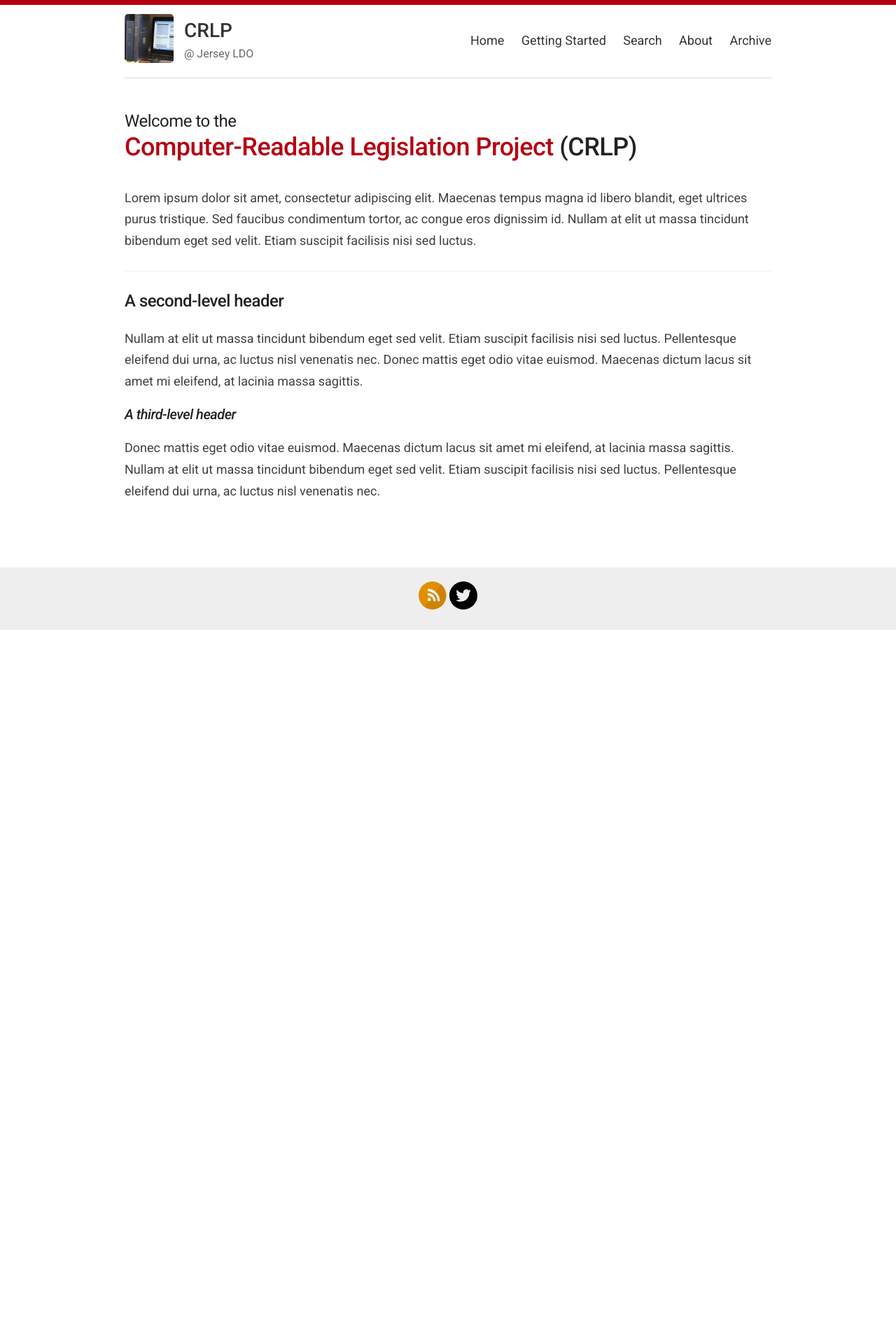
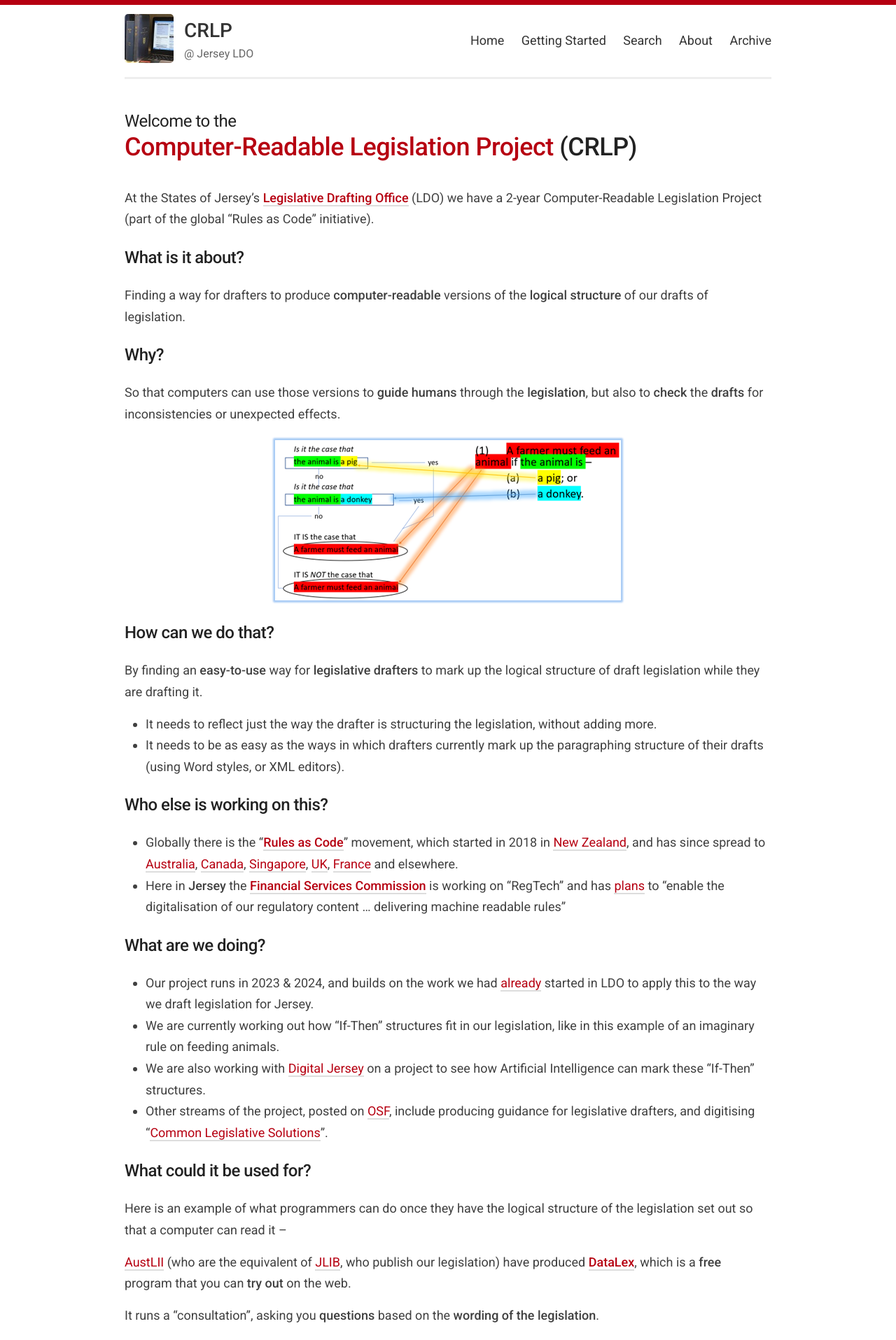
Before and after one commit to crlp-jerseyldo/crlp-jerseyldo.github.io, a Jekyll site: the page built from index.md, in a window 1280 px wide. Shown: the top 1915 px of the page at 70% size. Built offline with Jekyll 4.4.1, drawn with Linux system fonts in a browser that asks for light colours; our own code applies the rules of GitHub Pages for plain Markdown files; before the commit the page ends 901 px from its top, so only the background shows below that; some of the changed text lies outside the part shown.

Commit message:
Updated homepage

```diff
--- a/assets/style.scss
+++ b/assets/style.scss
@@ -253,9 +253,14 @@ img {
 }
 
 p > img {
+  max-width: 75%;
   text-align: center;
   display: block;
   margin: 0 auto;
+
+  @include mobile {
+    max-width: 100%
+  }
 }
 
 // Fixes images in popup boxes from Google Translate
--- a/index.md
+++ b/index.md
@@ -4,14 +4,51 @@ layout: default
 
 # <span>Welcome to the</span> <br><em>Computer-Readable Legislation Project</em> (CRLP)
 
-Lorem ipsum dolor sit amet, consectetur adipiscing elit. Maecenas tempus magna id libero blandit, eget ultrices purus tristique. Sed faucibus condimentum tortor, ac congue eros dignissim id. Nullam at elit ut massa tincidunt bibendum eget sed velit. Etiam suscipit facilisis nisi sed luctus.
+At the States of Jersey’s [**Legislative Drafting Office**](https://www.gov.je/Government/NonexecLegal/StatesGreffe/Pages/LegislativeDraftingOffice.aspx) (LDO) we have a 2-year Computer-Readable Legislation Project (part of the global “Rules as Code” initiative).
 
-----
+## What is it about?
 
-## A second-level header
+Finding a way for drafters to produce **computer-readable** versions of the **logical structure** of our drafts of legislation.
 
-Nullam at elit ut massa tincidunt bibendum eget sed velit. Etiam suscipit facilisis nisi sed luctus. Pellentesque eleifend dui urna, ac luctus nisl venenatis nec. Donec mattis eget odio vitae euismod. Maecenas dictum lacus sit amet mi eleifend, at lacinia massa sagittis.
+## Why?
 
-### A third-level header
+So that computers can use those versions to **guide humans** through the **legislation**, but also to **check** the **drafts** for inconsistencies or unexpected effects.
 
-Donec mattis eget odio vitae euismod. Maecenas dictum lacus sit amet mi eleifend, at lacinia massa sagittis. Nullam at elit ut massa tincidunt bibendum eget sed velit. Etiam suscipit facilisis nisi sed luctus. Pellentesque eleifend dui urna, ac luctus nisl venenatis nec.
+![A diagram showing the if-this-then-that structure of a piece of legislation](/images/ifttt-example.png)
+
+## How can we do that?
+
+By finding an **easy-to-use** way for **legislative drafters** to mark up the logical structure of draft legislation while they are drafting it.
+
+- It needs to reflect just the way the drafter is structuring the legislation, without adding more.
+- It needs to be as easy as the ways in which drafters currently mark up the paragraphing structure of their drafts (using Word styles, or XML editors).
+
+## Who else is working on this?
+
+- Globally there is the "[**Rules as Code**](https://github.com/Rules-as-Code-League/RaC-Handbook/wiki/1-Introduction:-What-is-Rules-as-Code%3F)" movement, which started in 2018 in [New Zealand](https://www.youtube.com/watch?v=S4KWlmQBAc0&list=PLxI6pLSZVXTp3BA9IBK-Q_yZukyImMcnq&index=6), and has since spread to [Australia](https://www.nsw.gov.au/media-releases/digitising-rules-of-government-to-make-compliance-easy), [Canada](https://csps-efpc.gc.ca/video/rules-as-code-1-eng.aspx), [Singapore](https://www.youtube.com/watch?v=NEjrV4Wwyh8), [UK](https://azwyner.info/2020/03/02/rules-as-code/), [France](https://github.com/openfisca/openfisca-france/) and elsewhere.
+- Here in **Jersey** the [**Financial Services Commission**](https://www.jerseyfsc.org/) is working on "RegTech" and has [plans](https://www.jerseyfsc.org/media/5699/the-regtech-opportunity.pdf) to "enable the digitalisation of our regulatory content ... delivering machine readable rules"
+
+## What are we doing?
+
+- Our project runs in 2023 & 2024, and builds on the work we had [already](https://legislativedrafter.wordpress.com/2022/08/06/gathering-the-public-output-on-rac-from-jersey-ldo/) started in LDO to apply this to the way we draft legislation for Jersey.
+- We are currently working out how "If-Then" structures fit in our legislation, like in this example of an imaginary rule on feeding animals.
+- We are also working with [Digital Jersey](https://www.digital.je/) on a project to see how Artificial Intelligence can mark these "If-Then" structures.
+- Other streams of the project, posted on [OSF](https://osf.io/yzf6x/), include producing guidance for legislative drafters, and digitising "[Common Legislative Solutions](https://www.gov.uk/government/publications/common-legislative-solutions-a-guide-to-tackling-recurring-policy-issues-in-legislation)".
+
+## What could it be used for?
+
+Here is an example of what programmers can do once they have the logical structure of the legislation set out so that a computer can read it --
+
+[AustLII](http://www.austlii.edu.au/) (who are the equivalent of [JLIB](https://www.jerseylaw.je/laws/current/), who publish our legislation) have produced [**DataLex**](https://datalex.org/), which is a **free** program that you can **try out** on the web.
+
+It runs a "consultation", asking you **questions** based on the **wording of the legislation**.
+
+- It shows the **facts** it has taken from you so far, the **conclusions** it has reached so far, and **links** to the relevant parts of the legislation.
+- At each question you can ask it **why** it is asking, or check **what** will happen **if** you give a particular answer, or tell it to **forget** some or all of the facts you have given it.
+- At the end it gives you a **report** that tells you its conclusion about how the legislation applies to your facts, but also sets out exactly **how** it came to that conclusion.
+
+We are working with AustLII on applying DataLex, yScript & yLegis to our example laws.
+
+In the longer term we also expect this work to help with creating new tools for legislative drafters to check our work, like those available to [programmers](https://ssrn.com/abstract=4556959).
+
+![An example of a DataLex consultation](/images/datalex-example.jpg)
```
Also changed, not shown: images/datalex-example.jpg (added), images/ifttt-example.png (added).
